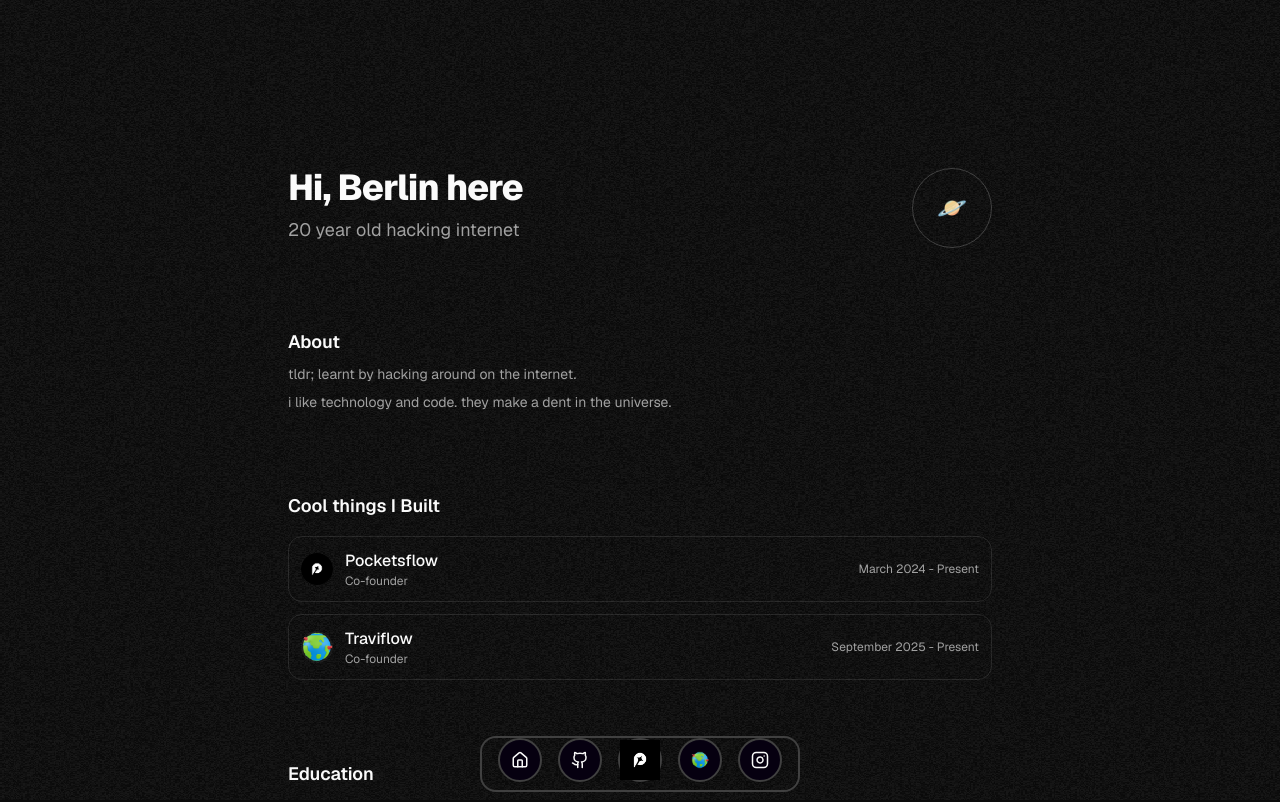
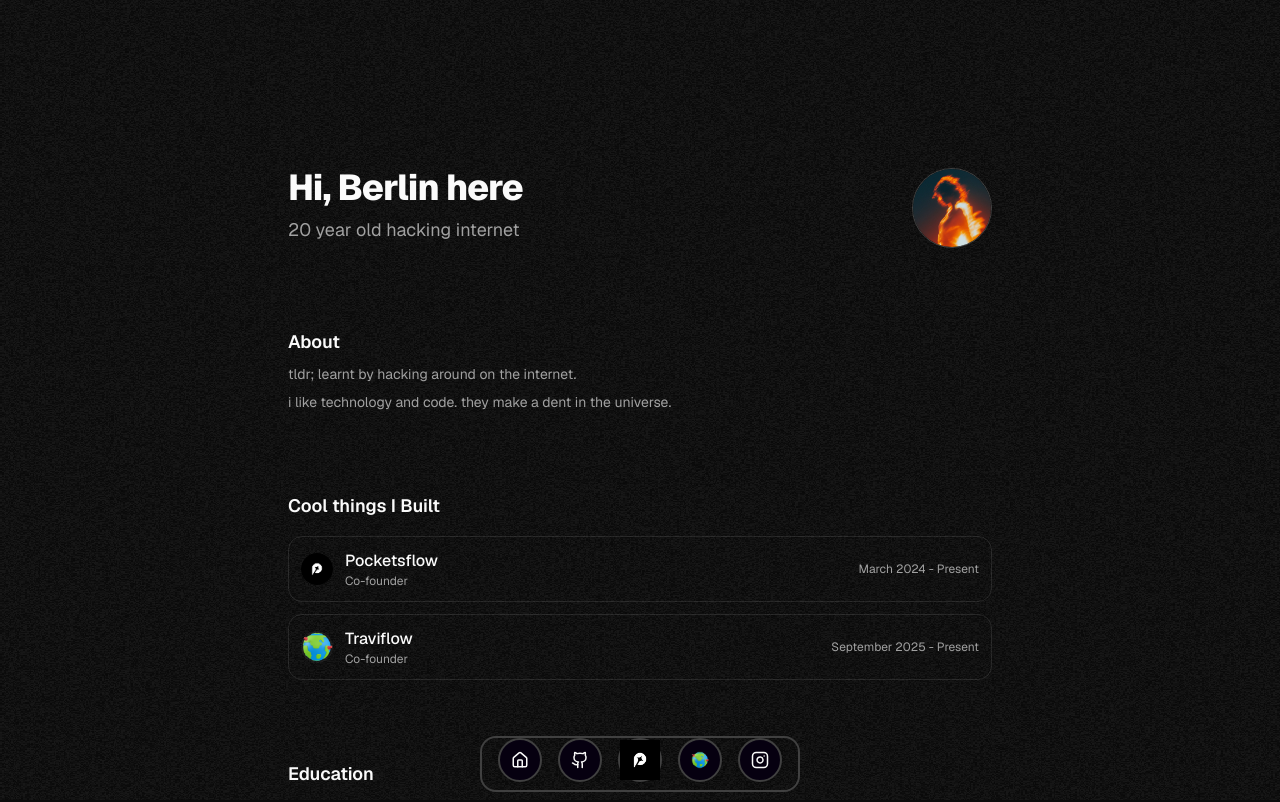
Before and after one commit to Niranjan753/folio, a Next.js app: page / in a window 1280 px wide. Shown: the top 802 px of the page. Built offline with nearby package versions, Linux system fonts and the light colour scheme.

Commit message:
something

```diff
--- a/app/page.tsx
+++ b/app/page.tsx
@@ -60,7 +60,7 @@ export default function Home() {
               </div>
               <div className="shrink-0">
                 <div className="h-20 w-20 rounded-full border border-white/20 overflow-hidden flex items-center justify-center">
-                  <span className="text-2xl">🪐</span>
+                  <Image src="/berlin.jpg" alt="Berlin avatar" width={80} height={80} className="h-full w-full object-cover" />
                 </div>
               </div>
             </section>
```
Also changed, not shown: public/berlin.jpg (added).
